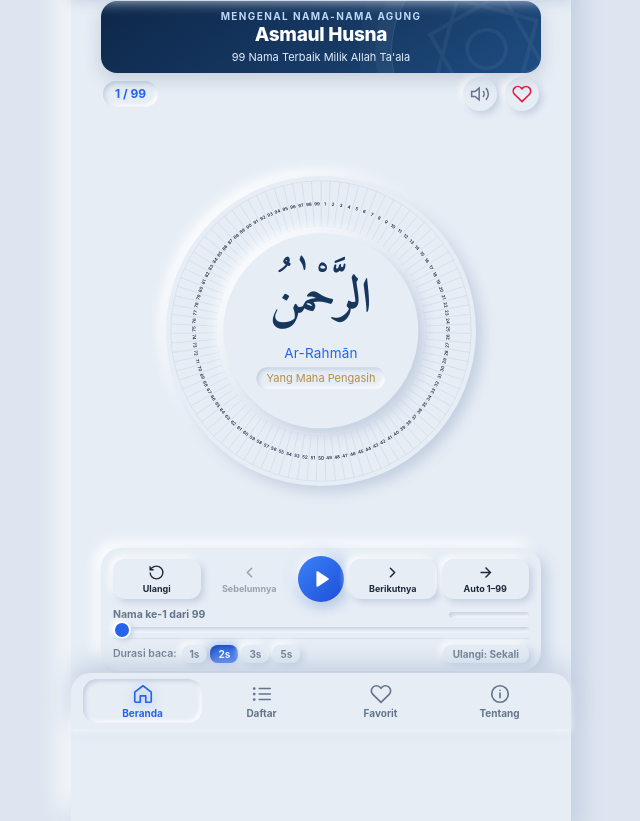
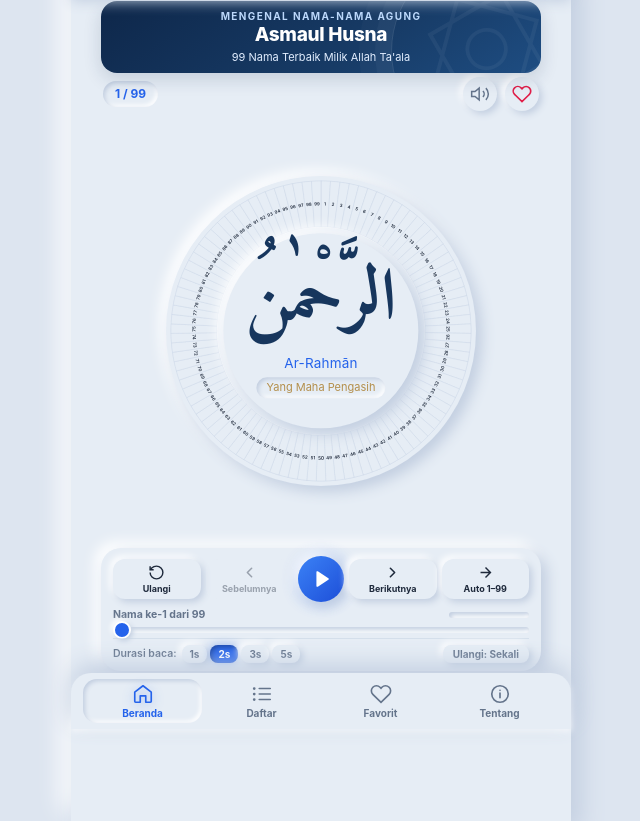
Before and after one commit to kliknet115-Git/99AsmaulHusna, a plain HTML site: page index.html in a window 1280 px wide. Shown: the part 71-892 px from the top of the page, without its empty margins (319-959 px from the left). Drawn offline with Linux system fonts and the light colour scheme.

Commit message:
Perbesar font Arab tengah roda 1.5x kecuali nomor 85

```diff
--- a/css/style.css
+++ b/css/style.css
@@ -1650,19 +1650,24 @@ body.detail-open .app-shell {
 }
 
 .wheel-arabic-wrap {
-  margin: -4px 0 12px;
+  margin: -6px 0 8px;
 }
 
 .wheel-arabic-text {
   font-family: 'Amiri', 'Noto Naskh Arabic', serif;
-  font-size: clamp(32px, 8.2vw, 48px);
+  font-size: clamp(48px, 12.3vw, 72px);
   font-weight: 700;
   color: var(--navy);
-  line-height: 1.35;
+  line-height: 1.25;
   display: block;
   letter-spacing: 0.5px;
   -webkit-font-smoothing: antialiased;
   text-rendering: optimizeLegibility;
+}
+
+.wheel-arabic-text.is-compact {
+  font-size: clamp(32px, 8.2vw, 48px);
+  line-height: 1.35;
 }
 
 [data-theme="dark"] .wheel-arabic-text {
--- a/js/wheel.js
+++ b/js/wheel.js
@@ -289,7 +289,10 @@ const WheelController = (() => {
     const favBtn = document.getElementById('wheelFavBtn');
 
     if (centerNumber) centerNumber.textContent = `${item.number} / 99`;
-    if (centerArabic) centerArabic.textContent = item.arabic;
+    if (centerArabic) {
+      centerArabic.textContent = item.arabic;
+      centerArabic.classList.toggle('is-compact', item.number === 85);
+    }
     if (centerLatin) centerLatin.textContent = item.transliteration;
     if (centerMeaning) centerMeaning.textContent = item.meaning;
 
```
